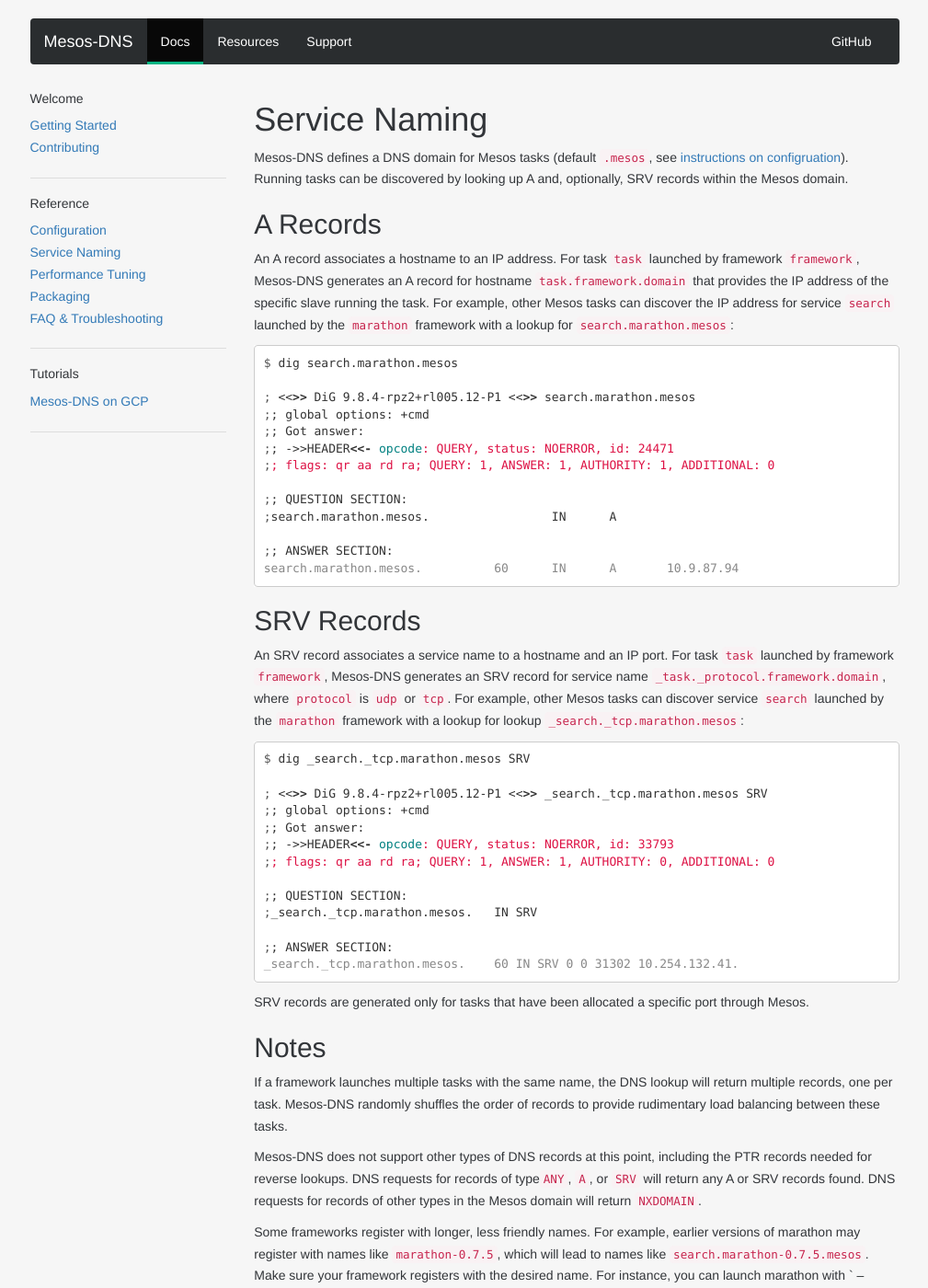
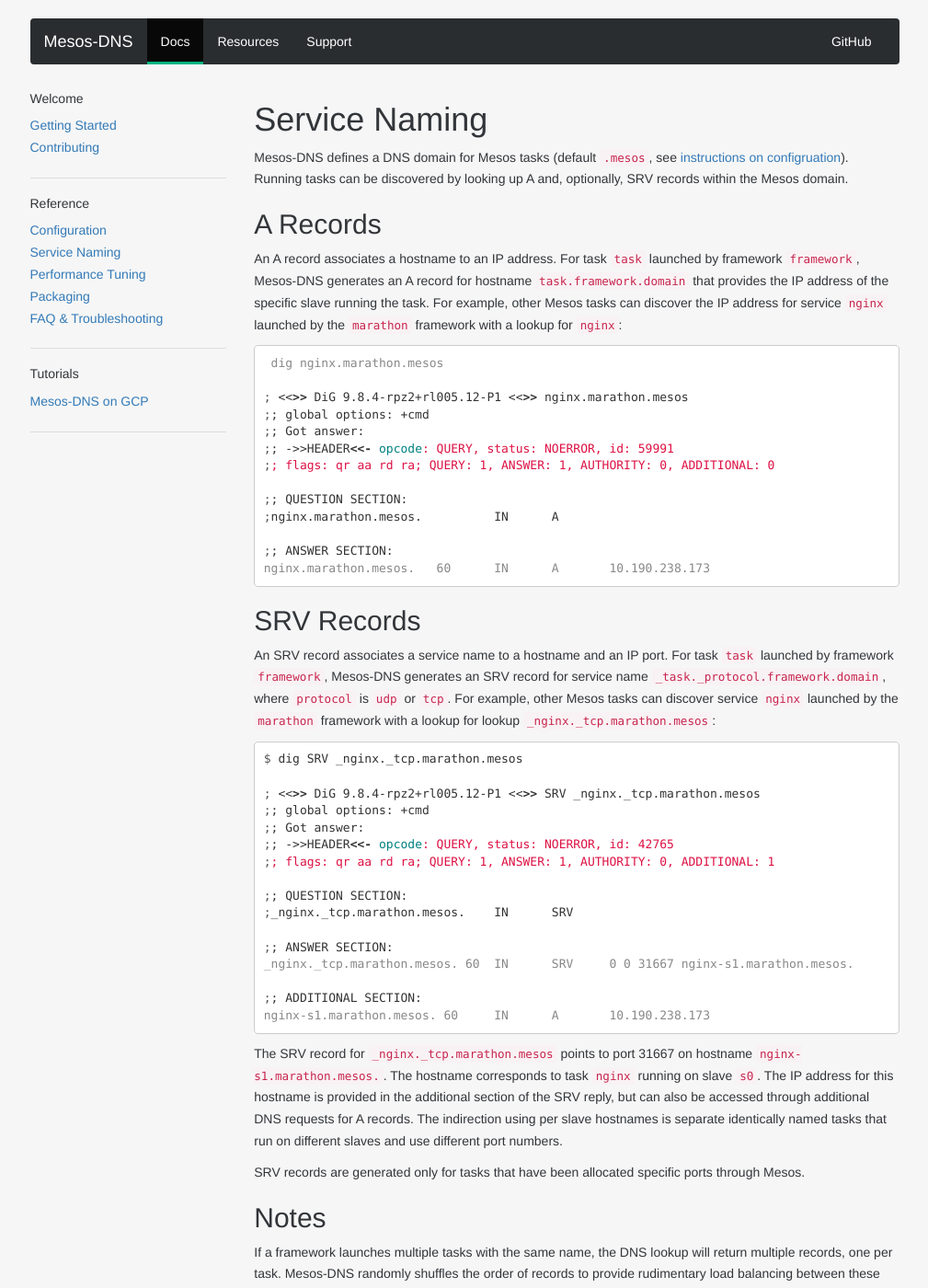
Before and after one commit to mesosphere/mesos-dns, a Jekyll site: the page built from docs/docs/naming.md, in a window 1280 px wide and 1400 px high. Shown: the whole window at 92% size, without its empty margins (135-1144 px from the left). Built offline with Jekyll 4.4.1, drawn with Linux system fonts in a browser that asks for light colours; nearby versions of some CDN libraries; some web fonts are replaced; Markdown is read by kramdown in place of the engine named in the settings; some of the changed text lies outside the part shown.

Commit message:
Documentation updates and fixes.

````diff
--- a/docs/docs/naming.md
+++ b/docs/docs/naming.md
@@ -8,55 +8,59 @@ Mesos-DNS defines a DNS domain for Mesos tasks (default `.mesos`, see [instructi
 
 ## A Records
 
-An A record associates a hostname to an IP address. For task `task` launched by framework `framework`, Mesos-DNS generates an A record for hostname `task.framework.domain` that provides the IP address of the specific slave running the task. For example, other Mesos tasks can discover the IP address for service `search` launched by the `marathon` framework with a lookup for `search.marathon.mesos`:
+An A record associates a hostname to an IP address. For task `task` launched by framework `framework`, Mesos-DNS generates an A record for hostname `task.framework.domain` that provides the IP address of the specific slave running the task. For example, other Mesos tasks can discover the IP address for service `nginx` launched by the `marathon` framework with a lookup for `nginx`:
 
 ``` console
-$ dig search.marathon.mesos
+ dig nginx.marathon.mesos
 
-; <<>> DiG 9.8.4-rpz2+rl005.12-P1 <<>> search.marathon.mesos
+; <<>> DiG 9.8.4-rpz2+rl005.12-P1 <<>> nginx.marathon.mesos
 ;; global options: +cmd
 ;; Got answer:
-;; ->>HEADER<<- opcode: QUERY, status: NOERROR, id: 24471
-;; flags: qr aa rd ra; QUERY: 1, ANSWER: 1, AUTHORITY: 1, ADDITIONAL: 0
+;; ->>HEADER<<- opcode: QUERY, status: NOERROR, id: 59991
+;; flags: qr aa rd ra; QUERY: 1, ANSWER: 1, AUTHORITY: 0, ADDITIONAL: 0
 
 ;; QUESTION SECTION:
-;search.marathon.mesos.			IN	A
+;nginx.marathon.mesos.		IN	A
 
 ;; ANSWER SECTION:
-search.marathon.mesos.		60	IN	A	10.9.87.94
+nginx.marathon.mesos.	60	IN	A	10.190.238.173
 ```
 
 ## SRV Records
 
-An SRV record associates a service name to a hostname and an IP port.  For task `task` launched by framework `framework`, Mesos-DNS generates an SRV record for service name `_task._protocol.framework.domain`, where `protocol` is `udp` or `tcp`. For example, other Mesos tasks can discover service `search` launched by the `marathon` framework with a lookup for lookup `_search._tcp.marathon.mesos`:
+An SRV record associates a service name to a hostname and an IP port.  For task `task` launched by framework `framework`, Mesos-DNS generates an SRV record for service name `_task._protocol.framework.domain`, where `protocol` is `udp` or `tcp`. For example, other Mesos tasks can discover service `nginx` launched by the `marathon` framework with a lookup for lookup `_nginx._tcp.marathon.mesos`:
 
 ``` console
-$ dig _search._tcp.marathon.mesos SRV
+$ dig SRV _nginx._tcp.marathon.mesos
 
-; <<>> DiG 9.8.4-rpz2+rl005.12-P1 <<>> _search._tcp.marathon.mesos SRV
+; <<>> DiG 9.8.4-rpz2+rl005.12-P1 <<>> SRV _nginx._tcp.marathon.mesos
 ;; global options: +cmd
 ;; Got answer:
-;; ->>HEADER<<- opcode: QUERY, status: NOERROR, id: 33793
-;; flags: qr aa rd ra; QUERY: 1, ANSWER: 1, AUTHORITY: 0, ADDITIONAL: 0
+;; ->>HEADER<<- opcode: QUERY, status: NOERROR, id: 42765
+;; flags: qr aa rd ra; QUERY: 1, ANSWER: 1, AUTHORITY: 0, ADDITIONAL: 1
 
 ;; QUESTION SECTION:
-;_search._tcp.marathon.mesos.	IN SRV
+;_nginx._tcp.marathon.mesos.	IN	SRV
 
 ;; ANSWER SECTION:
-_search._tcp.marathon.mesos.	60 IN SRV 0 0 31302 10.254.132.41.
+_nginx._tcp.marathon.mesos. 60	IN	SRV	0 0 31667 nginx-s1.marathon.mesos.
+
+;; ADDITIONAL SECTION:
+nginx-s1.marathon.mesos. 60	IN	A	10.190.238.173
 ```
 
-SRV records are generated only for tasks that have been allocated a specific port through Mesos.
+The SRV record for `_nginx._tcp.marathon.mesos` points to port 31667 on hostname `nginx-s1.marathon.mesos.`. The hostname corresponds to task `nginx` running on slave `s0`. The IP address for this hostname is provided in the additional section of the SRV reply, but can also be accessed through additional DNS requests for A records. The indirection using per slave hostnames is separate identically named tasks that run on different slaves and use different port numbers.
 
+SRV records are generated only for tasks that have been allocated specific ports through Mesos.
 
 ## Notes
 
 If a framework launches multiple tasks with the same name, the DNS lookup will return multiple records, one per task. Mesos-DNS randomly shuffles the order of records to provide rudimentary load balancing between these tasks.
 
-Mesos-DNS does not support other types of DNS records at this point, including the PTR records needed for reverse lookups. DNS requests for records of type`ANY`, `A`, or `SRV` will return any A or SRV records found. DNS requests for records of other types in the Mesos domain will return `NXDOMAIN`.
+Mesos-DNS does not support other types of DNS records at this point (PTR, TXT, etc). DNS requests for records of type`ANY`, `A`, or `SRV` will return any A or SRV records found. DNS requests for records of other types in the Mesos domain will return `NXDOMAIN`.
 
 Some frameworks register with longer, less friendly names. For example, earlier versions of marathon may register with names like `marathon-0.7.5`, which will lead to names like `search.marathon-0.7.5.mesos`. Make sure your framework registers with the desired name. For instance, you can launch marathon with ` --framework_name marathon` to get the framework registered as `marathon`.
 
 ## Special Records
 
-Mesos-DNS generates a few special records. Specifically, it creates a set of records for the leading master (A record for `leader.domain` and SRV records for `_leader._tcp.domain` and `_leader._udp.domain`). It also creates creates A records (`master.domain`) and SRV records (`_master._tcp.domain` and `_master._udp.domain`) for every Mesos master it knows about. Note that, if you configure Mesos-DNS to detect the leading master through Zookeeper, then this is the only master it knows about. If you configure Mesos-DNS using the `masters` field, it will generate master records for every master in the list. Also not that the is inherent delay between the election of a new master and the update of leader/master records in Mesos-DNS. Finally Mesos-DNS generates A records for itself (`mesos-dns.domain`) that list all the IP addresses that Mesos-DNS is listening to.
+Mesos-DNS generates a few special records. Specifically, it creates a set of records for the leading master (A record for `leader.domain` and SRV records for `_leader._tcp.domain` and `_leader._udp.domain`). It also creates creates A records (`master.domain`) for every Mesos master it knows about. Note that, if you configure Mesos-DNS to detect the leading master through Zookeeper, then this is the only master it knows about. If you configure Mesos-DNS using the `masters` field, it will generate master records for every master in the list. Also not that the is inherent delay between the election of a new master and the update of leader/master records in Mesos-DNS. Finally Mesos-DNS generates A records for itself (`mesos-dns.domain`) that list all the IP addresses that Mesos-DNS is listening to.
````
Also changed, not shown: docs/docs/faq.md (+4 -2 lines), docs/docs/index.md (+3 -1 lines), docs/docs/tutorial-gce.md (+11 -11 lines).
